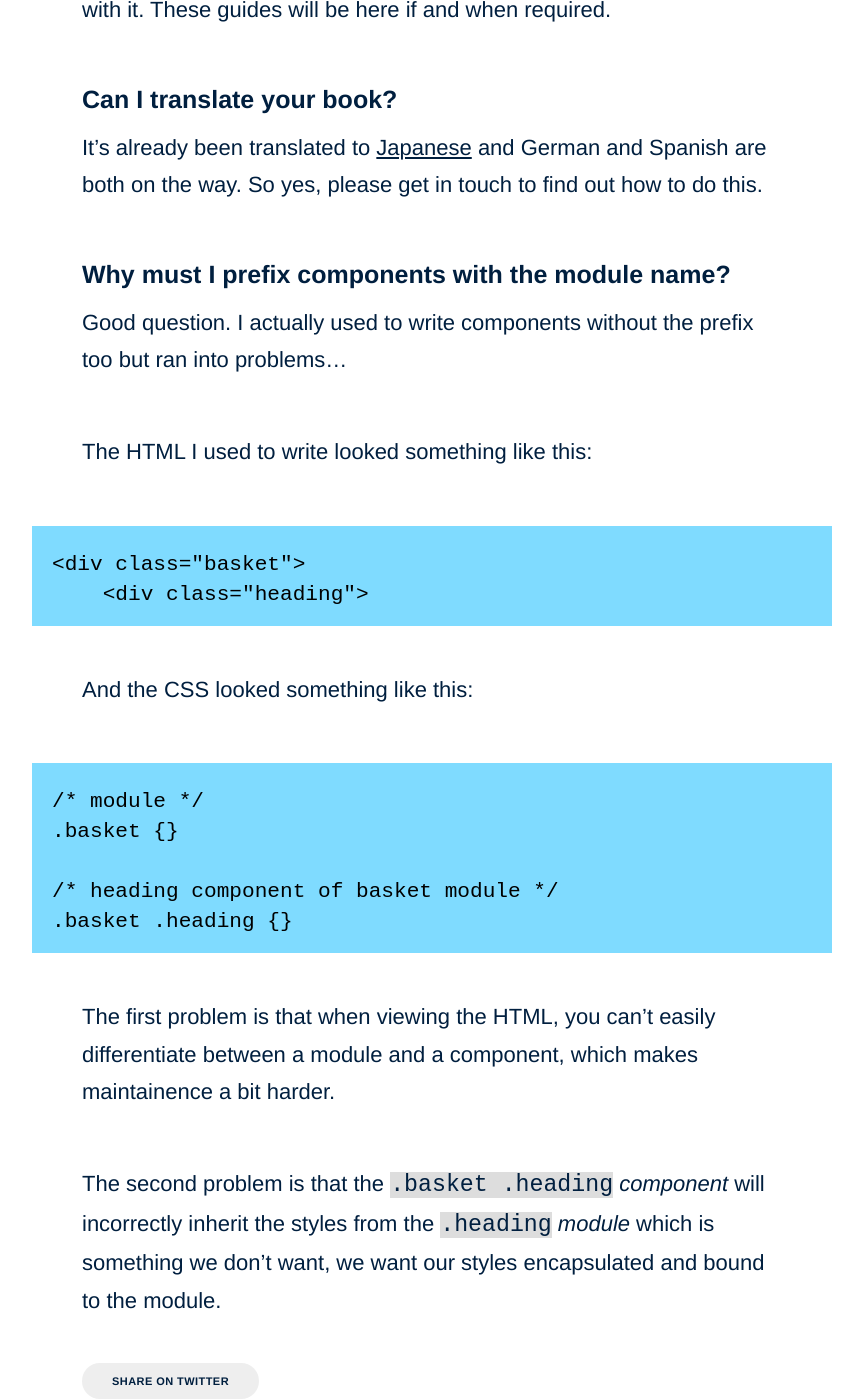
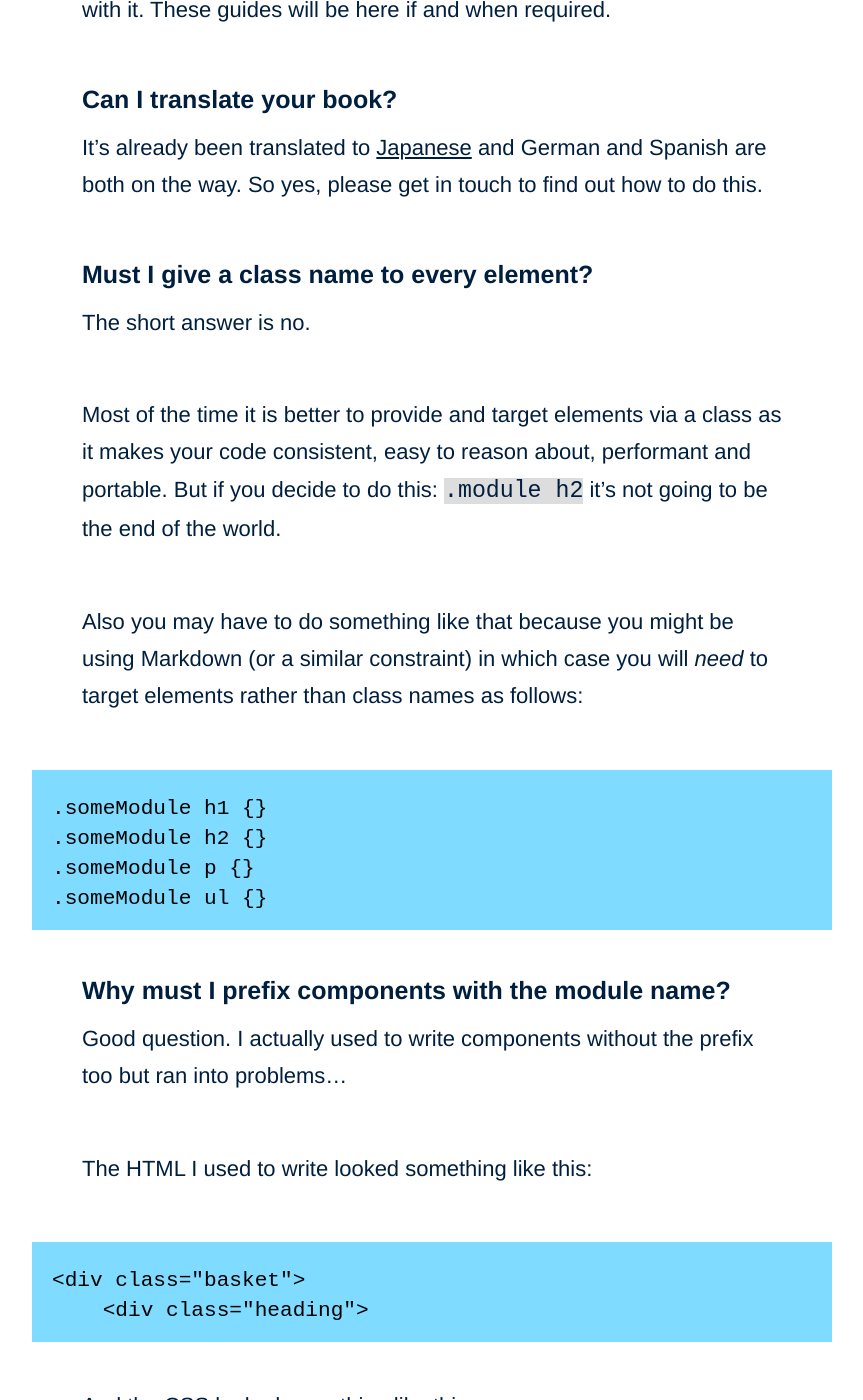
Before and after one commit to adamsilver/maintainablecss.com-jekyll, a Jekyll site: the page built from _chapters/11-faqs.md, in a window 1280 px wide and 1400 px high, scrolled down 1080 px. Shown: the whole window, without its empty margins (208-1071 px from the left). Built offline with Jekyll 4.4.1, drawn with Linux system fonts in a browser that asks for light colours.

Commit message:
More faqs

```diff
--- a/_chapters/11-faqs.md
+++ b/_chapters/11-faqs.md
@@ -25,6 +25,19 @@ With that said, I think it bares most resemblance to BEM and ECSS, so if you're
 ## Can I translate your book?
 
 It's already been translated to [Japanese](http://coliss.com/articles/build-websites/operation/css/maintainable-css-by-adam.html) and German and Spanish are both on the way. So yes, please get in touch to find out how to do this.
+
+## Must I give a class name to every element?
+
+The short answer is no.
+
+Most of the time it is better to provide and target elements via a class as it makes your code consistent, easy to reason about, performant and portable. But if you decide to do this: `.module h2` it's not going to be the end of the world.
+
+Also you may have to do something like that because you might be using Markdown (or a similar constraint) in which case you will *need* to target elements rather than class names as follows:
+
+	.someModule h1 {}
+	.someModule h2 {}
+	.someModule p {}
+	.someModule ul {}
 
 ## Why must I prefix components with the module name?
 
```
